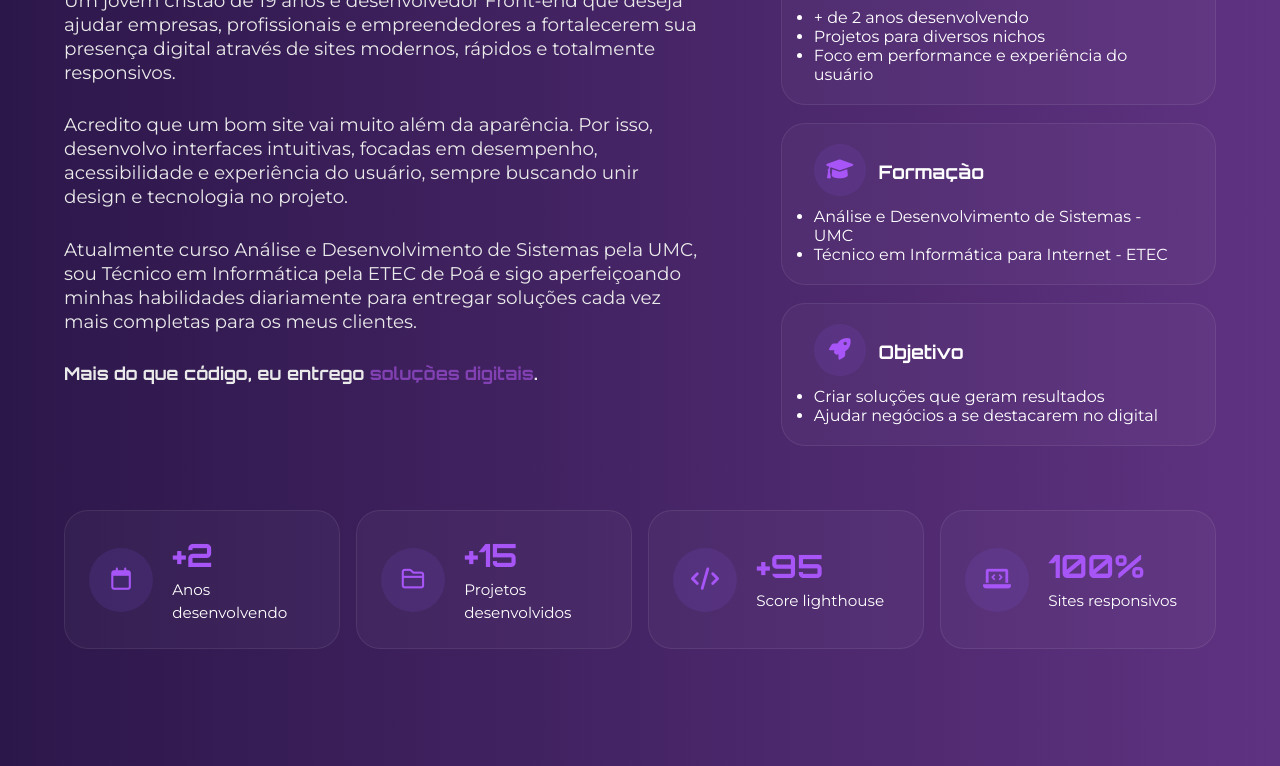
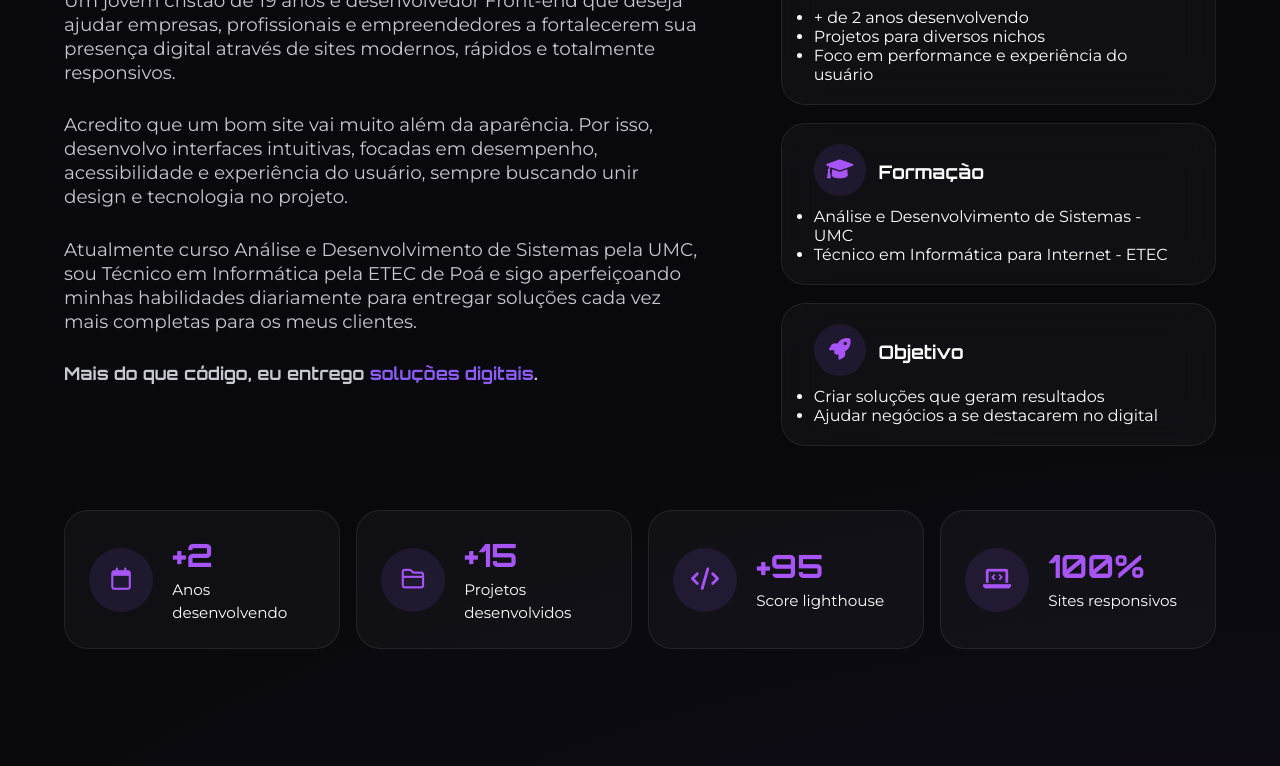
Before and after one commit to devKauaHenrique/dev-kaua, a plain HTML site: page index.html in a window 1280 px wide. Shown: the part 1058-1824 px from the top of the page. Drawn offline with nearby package versions, Linux system fonts and the light colour scheme.

Commit message:
feat (index): Mudança de cores no site

```diff
--- a/styles/style.css
+++ b/styles/style.css
@@ -13,18 +13,29 @@ body{
 }
 
 :root{
-    --background: linear-gradient(to right, #2c174a 0%, #5f3281 100%);
-    --surface: #111114;
-    --primary: #8241b3;
+    --background: #09090D;
+    --background-secondary: #0F0F17;
+    --surface: rgba(255,255,255,.03);
+
+    --primary: #8B5CF6;
     --primary-hover: #A855F7;
+    --primary-light: #C084FC;
+    --primary-dark: #6D28D9;
+
     --text: #FFFFFF;
-    --text-secondary: #eaeaea;
+    --text-secondary: #C8C8D0;
+
     --border: rgba(255,255,255,.08);
-    --container: 80rem;
+
+    --shadow: 0 20px 50px rgba(139,92,246,.15);
+
+    --container:80rem;
 }
 
 body{
-    background:var(--background);
+    background: radial-gradient(circle at top left, rgba(139,92,246,.28), transparent 20%),
+                radial-gradient(circle at bottom right, rgba(168,85,247,.18), transparent 60%), #09090D;
+
     color: var(--text);
 }
 
@@ -338,7 +349,8 @@ li.link-hover:hover a{
 
 .about-card{
     padding: 1.25rem 2rem;
-    background: rgba(255,255,255,.03);
+    background:rgba(255,255,255,.03);
+    backdrop-filter:blur(20px);
     border: .0625rem solid var(--border);
     border-radius: 1.5rem;
     transition: .35s ease;
```
